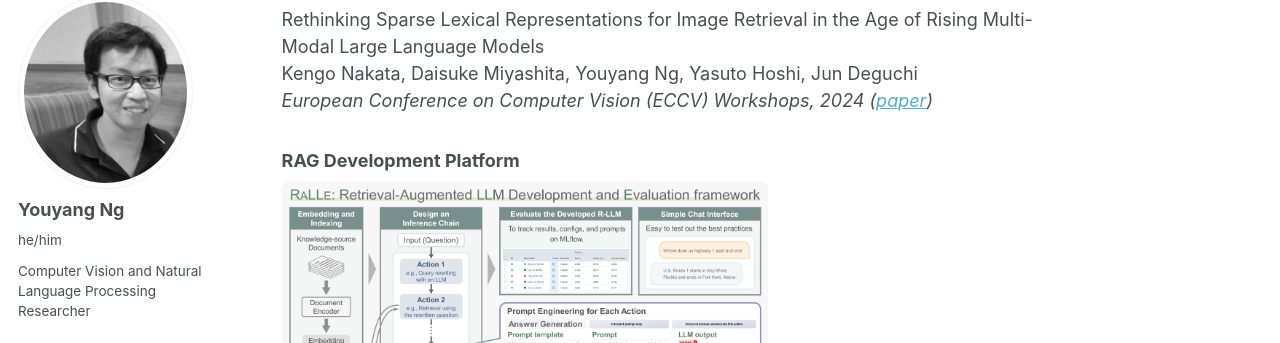
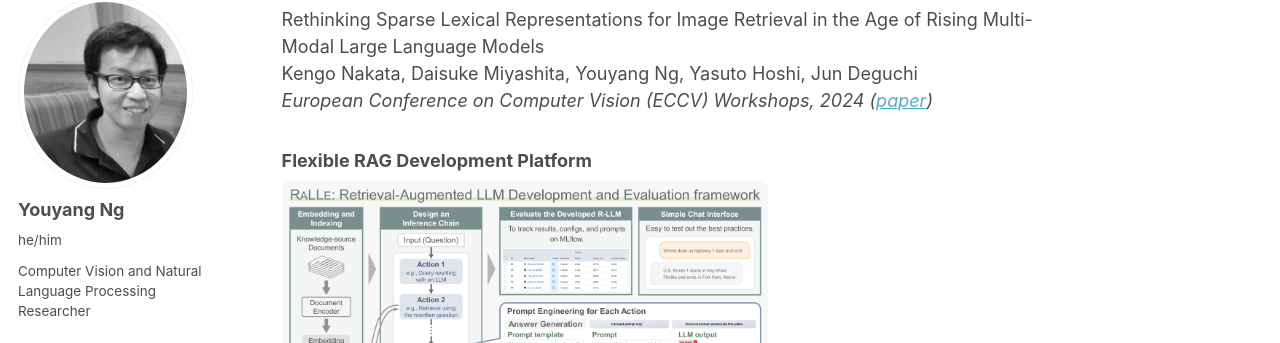
Before and after one commit to yy29/yy29.github.io, a Jekyll site: the page built from _pages/about.md, in a window 1280 px wide and 900 px high, scrolled down 1636 px. Shown: the part 110-453 px from the top of the window. Built offline with Jekyll 4.4.1, drawn with Linux system fonts in a browser that asks for light colours; some web fonts are replaced.

Commit message:
Update about.md

```diff
--- a/_pages/about.md
+++ b/_pages/about.md
@@ -36,7 +36,7 @@ Rethinking Sparse Lexical Representations for Image Retrieval in the Age of Risi
 Kengo Nakata, Daisuke Miyashita, Youyang Ng, Yasuto Hoshi, Jun Deguchi
 *European Conference on Computer Vision (ECCV) Workshops, 2024 ([paper](https://arxiv.org/abs/2408.16296))*
 
-### RAG Development Platform
+### Flexible RAG Development Platform
 <img style="height: 230px" src="../images/2023_ralle.png">
 
 RaLLe: A Framework for Developing and Evaluating Retrieval-Augmented Large Language Models
```
